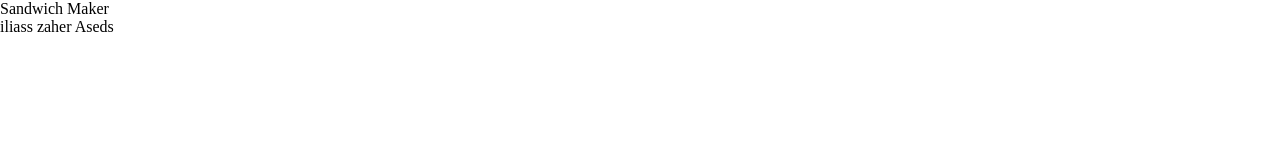
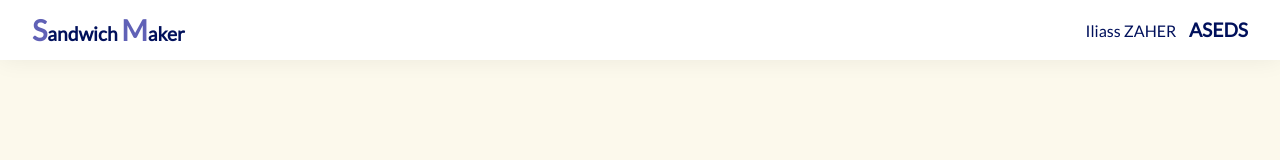
Before and after one commit to IliassZahDev/Sandwich-maker, a plain HTML site: page index.html in a window 1280 px wide. Drawn offline with Linux system fonts and the light colour scheme.

Commit message:
Add header css

```diff
--- a/index.html
+++ b/index.html
@@ -4,17 +4,16 @@
   <meta charset="UTF-8">
   <meta name="viewport" content="width=device-width, initial-scale=1.0">
   <link rel="stylesheet" href="style/general.css">
+  <link rel="stylesheet" href="style/header.css">
   <script src="app.js" defer></script>
   <title>Sandwich Maker</title>
 </head>
 <body>
 
-  <header>
+  <header class="flex-item">
     <div class="left-section">
-      <div class="logo">
-        <span class="first-letter">S</span>andwich
-        <span class="first-letter">M</span>aker
-      </div>
+      <span class="first-letter">S</span>andwich
+      <span class="first-letter">M</span>aker
     </div>
     <div class="right-section">
       <span class="first-name">iliass</span>
--- a/style/general.css
+++ b/style/general.css
@@ -1,9 +1,13 @@
 /* generale styling */
+@import url(https://fonts.googleapis.com/css?family=Lato);
+
 :root{
   --primary-color: #00105B;
   --secondary-color: #6061B6;
   --border-color: #C9B5E0;
   --light-color: #FCF9EC;
+
+  --shadow-color: #00000011;
 }
 
 *{
@@ -12,6 +16,12 @@
   box-sizing: border-box;
 }
 
+body{
+  background-color: var(--light-color);
+  color: var(--primary-color);
+  font-family: 'Lato';
+}
+
 /* Reusable clesses */
 .flex-item {
   display: flex;
--- /dev/null
+++ b/style/header.css
@@ -0,0 +1,31 @@
+header{
+  justify-content: space-between;
+
+  background-color: white;
+  box-shadow: 0 0 1.5em 0 var(--shadow-color);
+
+  padding: .8em 2em;
+  .left-section{
+    font-size: 1.2em;
+    font-weight: 800;
+    .first-letter{
+      font-size: 1.5em;
+      color: var(--secondary-color);
+    }
+  }
+  .right-section{
+    .first-name{
+      text-transform: capitalize;
+    }
+    .last-name{
+      text-transform: uppercase;
+    }
+    .filiere{
+      margin-left: .5em;
+
+      text-transform: uppercase;
+      font-weight: 600;
+      font-size: 1.2em;
+    }
+  }
+}
```
